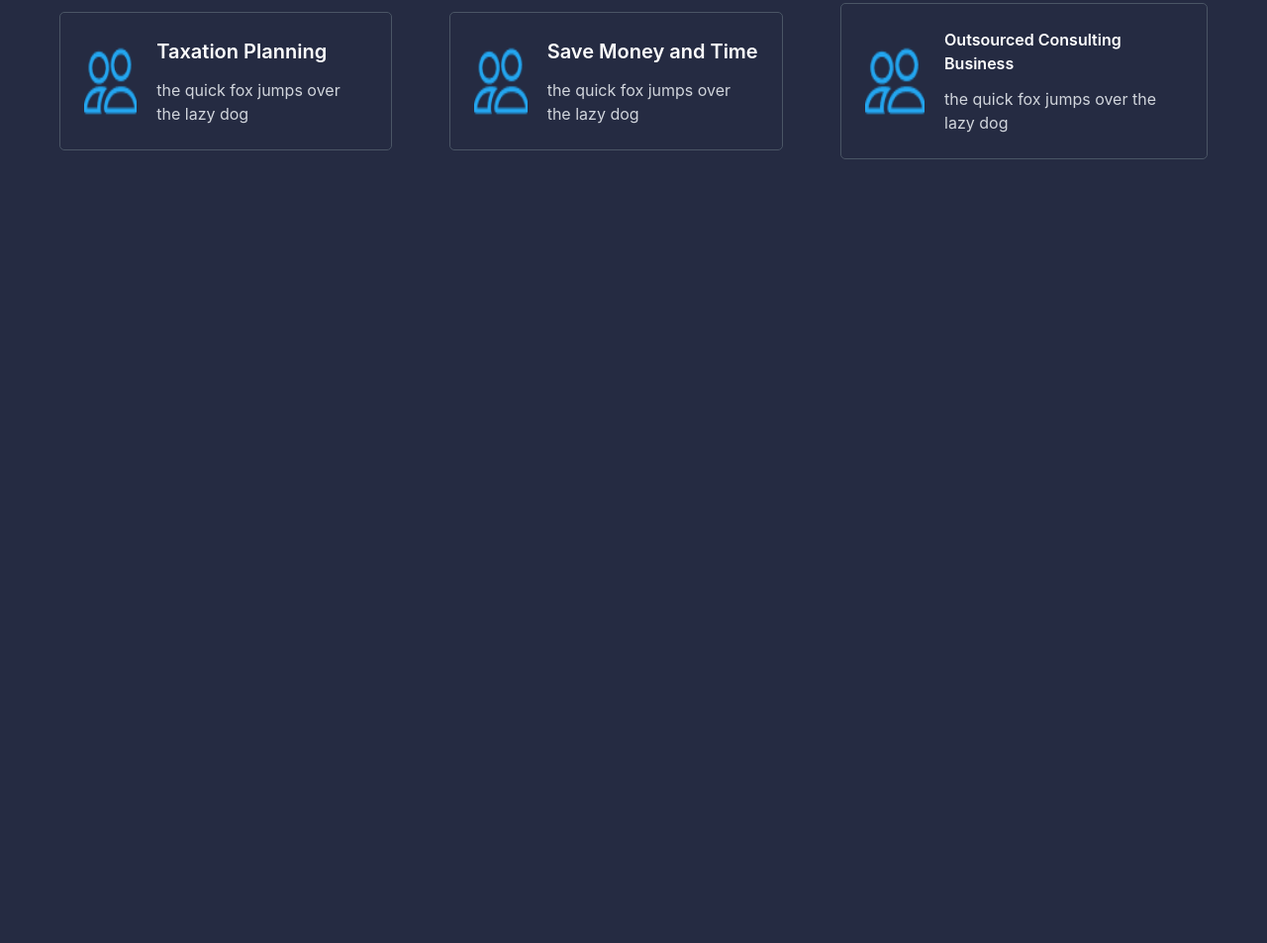
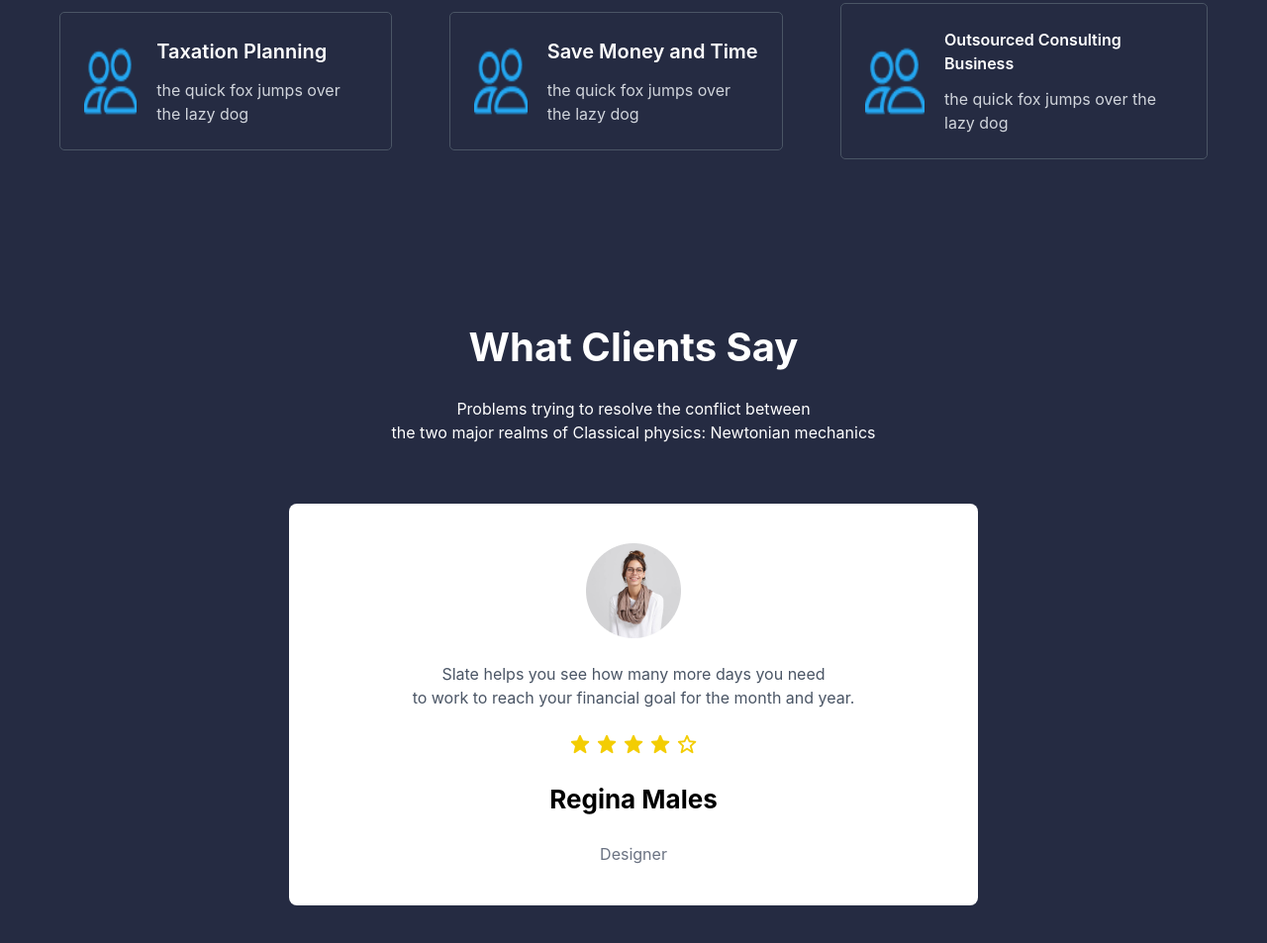
Before and after one commit to Magamed-7/HW-11, a website: page index.html in a window 1280 px wide. Shown: the part 1189-2142 px from the top of the page at 99% size. Before the commit the page ends 1510 px from the top, so only its background shows below. Drawn offline with nearby package versions, Linux system fonts and the light colour scheme; files that its build step writes are made by us from their sources.

Commit message:
third section

```diff
--- a/index.html
+++ b/index.html
@@ -162,6 +162,38 @@
 
             </div>
         </section>
+
+        <!-- Section three -->
+        <section class="max-w-300 m-auto my-20 px-5 flex flex-col items-center gap-15">
+
+            <!-- Top -->
+            <div class="flex flex-col items-center text-center gap-5 w-[90%] lg:w-[60%]">
+                <h1 class="text-[40px] text-[white] font-bold">
+                    What Clients Say
+                </h1>
+                <p class="text-[16px] text-[white]">
+                    Problems trying to resolve the conflict between <br>
+                    the two major realms of Classical physics: Newtonian mechanics
+                </p>
+            </div>
+
+            <!-- Testimonial -->
+            <div class="bg-[white] w-[80%] lg:w-[60%] rounded-lg p-10 flex flex-col items-center gap-6 text-center">
+
+                <img src="./circle-box.png" alt="">
+
+                <p class="text-[16px] text-gray-600 w-[80%]">
+                    Slate helps you see how many more days you need <br>
+                    to work to reach your financial goal for the month and year.
+                </p>
+
+                <img src="./stars.png" alt="" >
+                <h1 class="text-[26px] font-bold"> Regina Males </h1>
+                <p class="text-[16px] text-gray-500"> Designer </p>
+
+            </div>
+
+        </section>
     </main>
 </body>
 </html>
```
Also changed, not shown: circle-box.png (added), stars.png (added).
